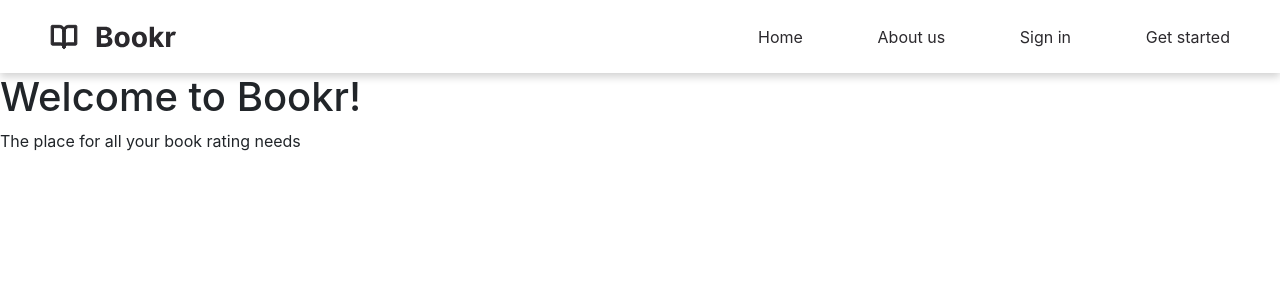
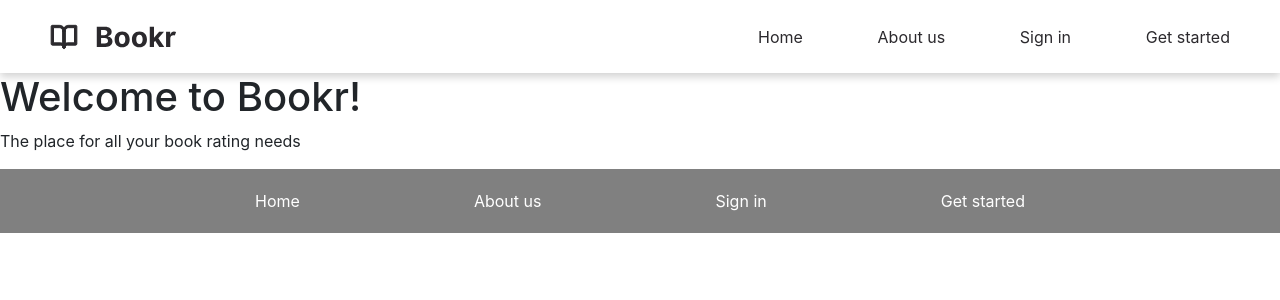
Before and after one commit to the-bookr-team/bookr-frontend, a React (Create React App) app in the folder bookr/: page / in a window 1280 px wide. Shown: the top 300 px of the page. Built offline with nearby package versions, Linux system fonts and the light colour scheme.

Commit message:
Add footer

```diff
--- a/bookr/src/App.css
+++ b/bookr/src/App.css
@@ -23,3 +23,27 @@
 .header nav a:hover {
   text-decoration: underline;
 }
+
+footer {
+  display: flex;
+  justify-content: space-between;
+  padding: 20px 50px;
+  background-color: gray;
+}
+
+footer nav {
+  display: flex;
+  width: 80%;
+  margin: auto;
+  justify-content: space-around;
+}
+
+footer nav a {
+  color: white;
+  text-decoration: none;
+}
+
+footer nav a:hover {
+  color: white;
+  text-decoration: underline;
+}
--- a/bookr/src/App.js
+++ b/bookr/src/App.js
@@ -1,6 +1,7 @@
 import React from 'react';
 import './App.css';
 import Header from './Components/Header';
+import Footer from './Components/Footer';
 
 function App() {
   return (
@@ -8,6 +9,8 @@ function App() {
       <Header />
       <h1>Welcome to Bookr!</h1>
       <p>The place for all your book rating needs</p>
+
+      <Footer />
     </div>
   );
 }
--- /dev/null
+++ b/bookr/src/Components/Footer.js
@@ -0,0 +1,12 @@
+import React from 'react';
+import Navigation from './Navigation';
+
+const Footer = () => {
+  return(
+    <footer>
+      <Navigation />
+    </footer>
+  )
+}
+
+export default Footer;
```
